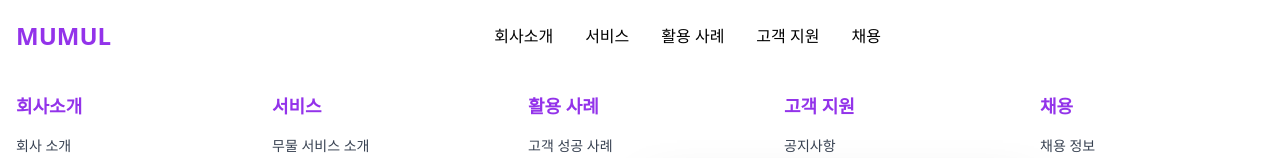
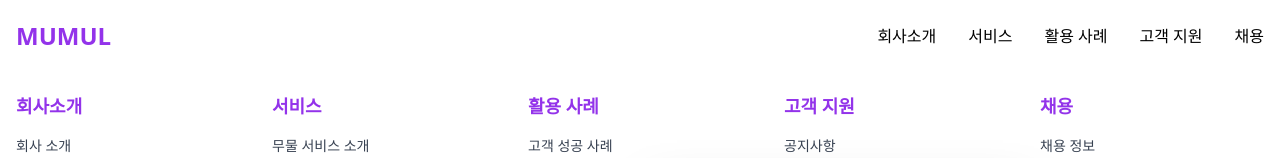
Before and after one commit to EXPOIR0405/Mumul_homepage_next.js, a Next.js app: page / in a window 1280 px wide. Shown: the top 158 px of the page. Built offline with nearby package versions, Linux system fonts and the light colour scheme.

Commit message:
내비게이션 바 수정

```diff
--- a/src/pages/index.js
+++ b/src/pages/index.js
@@ -76,8 +76,8 @@ const LandingPage = () => {
           <div className="container mx-auto px-4 py-4">
             <div className="flex items-center justify-between">
               <Link href="/" className="text-2xl font-bold text-purple-600">MUMUL</Link>
-              <nav className="hidden md:block flex-grow">
-                <ul className="flex justify-center space-x-8">
+              <nav className="hidden md:block">
+                <ul className="flex justify-end space-x-8">
                   {navItems.map((item, index) => (
                     <li key={index} className="relative group">
                       <Link href="/" className="text-black hover:text-purple-600 transition duration-300 block py-2">
```
